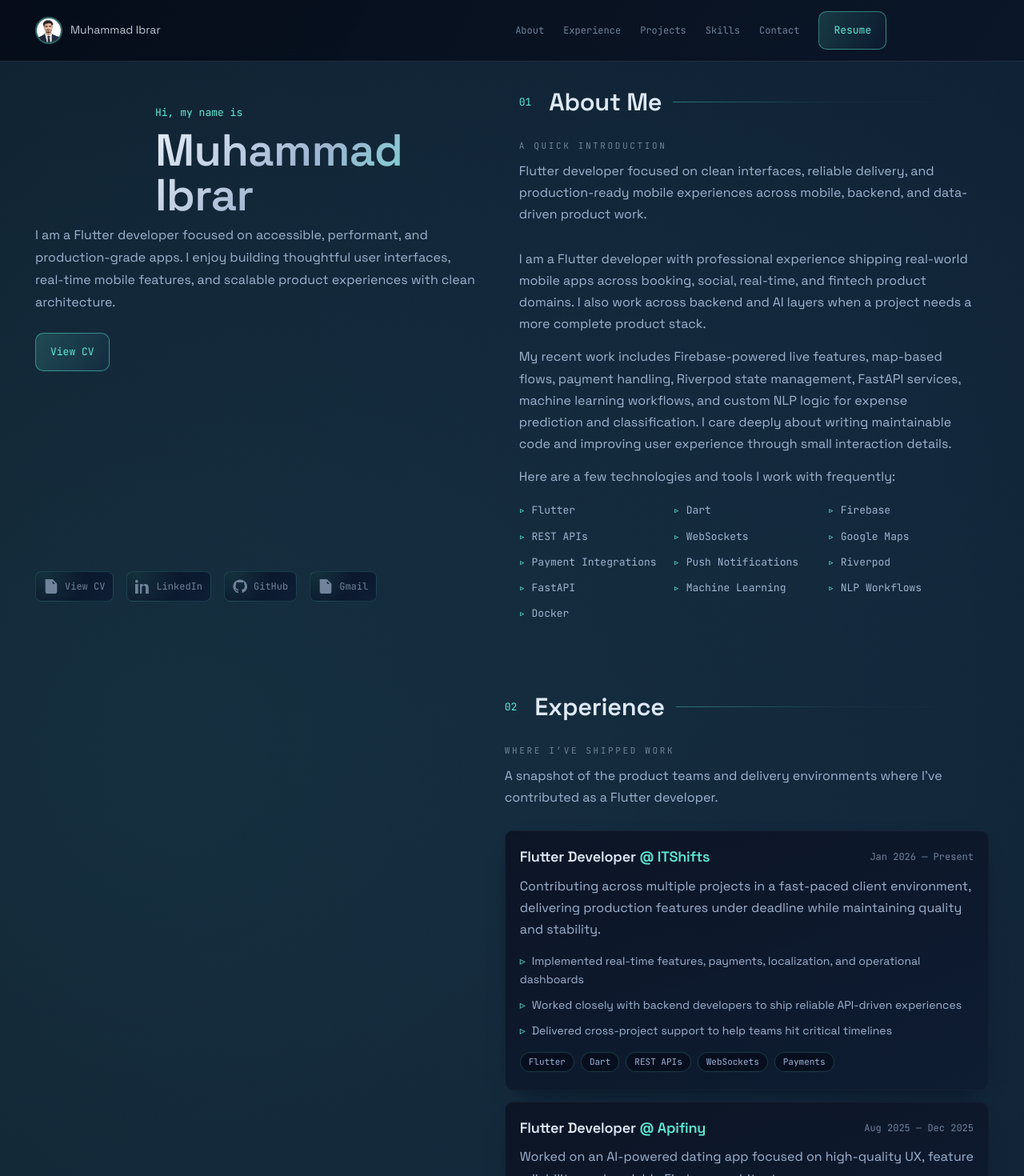
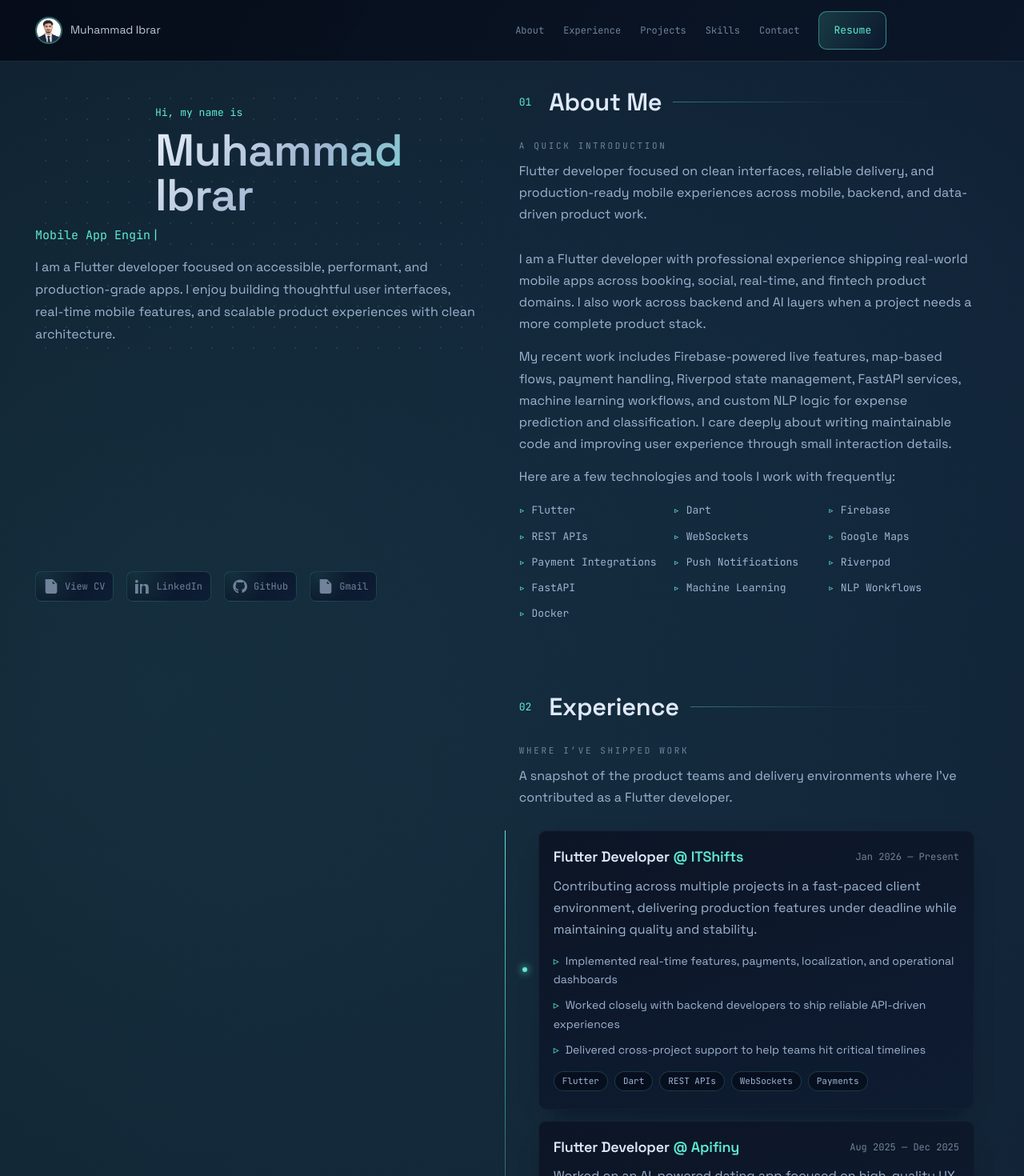
Before and after one commit to IbrarKhanCode/Ibrar-Portfolio, a Next.js app: page / in a window 1280 px wide. Shown: the top 1470 px of the page at 80% size. Built offline with nearby package versions, Linux system fonts and the light colour scheme.

Commit message:
update thebackground and made some ui fixes

```diff
--- a/app/globals.css
+++ b/app/globals.css
@@ -407,6 +407,10 @@ b {
   margin-bottom: 0;
 }
 
+.project-screenshots .genie-slider-stage {
+  width: min(100%, clamp(120px, 23vw, 150px));
+}
+
 .stack-item {
   padding: 22px 18px;
 }
@@ -582,8 +586,8 @@ b {
 }
 
 .genie-dot {
-  width: 7px;
-  height: 7px;
+  width: 5px;
+  height: 5px;
   border-radius: 999px;
   border: 1px solid rgba(148, 163, 184, 0.45);
   background: rgba(148, 163, 184, 0.34);
@@ -593,7 +597,7 @@ b {
 }
 
 .genie-dot.active {
-  width: 18px;
+  width: 14px;
   border-color: var(--accent);
   background: var(--accent);
 }
@@ -747,6 +751,22 @@ b {
 
 .hero-panel {
   padding-top: 20px;
+  position: relative;
+}
+
+.hero-panel::before {
+  content: "";
+  position: absolute;
+  inset: 0;
+  z-index: 0;
+  pointer-events: none;
+  background-image: radial-gradient(circle, rgba(94, 234, 212, 0.12) 1px, transparent 1px);
+  background-size: 26px 26px;
+}
+
+.hero-panel > * {
+  position: relative;
+  z-index: 1;
 }
 
 .hero-heading-row {
@@ -835,17 +855,41 @@ b {
    PORTRAIT – DESKTOP (inside hero heading row)
    ============================================================ */
 
+@property --angle {
+  syntax: '<angle>';
+  initial-value: 0deg;
+  inherits: false;
+}
+
+@keyframes rotate-gradient {
+  0% {
+    --angle: 0deg;
+  }
+  100% {
+    --angle: 360deg;
+  }
+}
+
+@keyframes float {
+  0%, 100% {
+    transform: translateY(0);
+  }
+  50% {
+    transform: translateY(-10px);
+  }
+}
+
 .hero-portrait-card {
   width: 132px;
   height: 132px;
   border-radius: 999px;
-  border: 2px solid var(--border-strong);
-  background: linear-gradient(160deg, rgba(8, 16, 34, 0.7), rgba(12, 26, 52, 0.6));
+  padding: 3px;
+  background: conic-gradient(from var(--angle), #06b6d4, #8b5cf6, #06b6d4);
   overflow: hidden;
   position: relative;
   flex-shrink: 0;
   box-shadow: 0 14px 30px -16px rgba(2, 6, 23, 0.9), 0 0 0 4px rgba(94,234,212,0.1);
-  animation: portraitReveal 0.9s cubic-bezier(0.22,1,0.36,1) 0.05s both;
+  animation: rotate-gradient 4s linear infinite, portraitReveal 0.9s cubic-bezier(0.22,1,0.36,1) 0.05s both, float 4s ease-in-out infinite;
   transition: box-shadow 0.3s ease, border-color 0.3s ease, transform 0.3s ease;
 }
 
@@ -1440,3 +1484,275 @@ b {
     font-size: 28px;
   }
 }
+
+
+/* ============================================================
+   UPGRADE: TASK 4 — Typewriter Effect Styling
+   ============================================================ */
+.hero-typewriter {
+  font-family: var(--font-mono), var(--font-mono-fallback);
+  color: var(--accent);
+  font-size: 15px;
+  min-height: 24px;
+  display: inline-flex;
+  align-items: center;
+  margin-bottom: 12px;
+}
+
+.hero-typewriter::before {
+  content: "";
+  animation: typewriter-labels 16s steps(1) infinite;
+}
+
+.hero-typewriter::after {
+  content: "|";
+  margin-left: 2px;
+  color: var(--accent);
+  animation: cursor-blink 0.8s step-end infinite;
+}
+
+@keyframes cursor-blink {
+  from, to { color: transparent }
+  50% { color: var(--accent) }
+}
+
+@keyframes typewriter-labels {
+  /* "Flutter Developer" */
+  0.0% { content: ""; }
+  0.5% { content: "F"; }
+  1.0% { content: "Fl"; }
+  1.5% { content: "Flu"; }
+  2.0% { content: "Flut"; }
+  2.5% { content: "Flutt"; }
+  3.0% { content: "Flutte"; }
+  3.5% { content: "Flutter"; }
+  4.0% { content: "Flutter "; }
+  4.5% { content: "Flutter D"; }
+  5.0% { content: "Flutter De"; }
+  5.5% { content: "Flutter Dev"; }
+  6.0% { content: "Flutter Deve"; }
+  6.5% { content: "Flutter Devel"; }
+  7.0% { content: "Flutter Develo"; }
+  7.5% { content: "Flutter Develop"; }
+  8.0% { content: "Flutter Develope"; }
+  8.5%, 16.5% { content: "Flutter Developer"; }
+  17.0% { content: "Flutter Develope"; }
+  17.5% { content: "Flutter Develop"; }
+  18.0% { content: "Flutter Develo"; }
+  18.5% { content: "Flutter Devel"; }
+  19.0% { content: "Flutter Deve"; }
+  19.5% { content: "Flutter Dev"; }
+  20.0% { content: "Flutter De"; }
+  20.5% { content: "Flutter D"; }
+  21.0% { content: "Flutter "; }
+  21.5% { content: "Flutter"; }
+  22.0% { content: "Flutte"; }
+  22.5% { content: "Flut"; }
+  23.0% { content: "Flu"; }
+  23.5% { content: "Fl"; }
+  24.0% { content: "F"; }
+  24.5%, 25.0% { content: ""; }
+
+  /* "Mobile App Engineer" */
+  25.5% { content: "M"; }
+  26.0% { content: "Mo"; }
+  26.5% { content: "Mob"; }
+  27.0% { content: "Mobi"; }
+  27.5% { content: "Mobil"; }
+  28.0% { content: "Mobile"; }
+  28.5% { content: "Mobile "; }
+  29.0% { content: "Mobile A"; }
+  29.5% { content: "Mobile Ap"; }
+  30.0% { content: "Mobile App"; }
+  30.5% { content: "Mobile App "; }
+  31.0% { content: "Mobile App E"; }
+  31.5% { content: "Mobile App En"; }
+  32.0% { content: "Mobile App Eng"; }
+  32.5% { content: "Mobile App Engi"; }
+  33.0% { content: "Mobile App Engin"; }
+  33.5% { content: "Mobile App Engine"; }
+  34.0% { content: "Mobile App Enginee"; }
+  34.5%, 41.5% { content: "Mobile App Engineer"; }
+  42.0% { content: "Mobile App Enginee"; }
+  42.5% { content: "Mobile App Engine"; }
+  43.0% { content: "Mobile App Engin"; }
+  43.5% { content: "Mobile App Engi"; }
+  44.0% { content: "Mobile App Eng"; }
+  44.5% { content: "Mobile App En"; }
+  45.0% { content: "Mobile App E"; }
+  45.5% { content: "Mobile App "; }
+  46.0% { content: "Mobile App"; }
+  46.5% { content: "Mobile Ap"; }
+  47.0% { content: "Mobile A"; }
+  47.5% { content: "Mobile "; }
+  48.0% { content: "Mobile"; }
+  48.5% { content: "Mobil"; }
+  49.0% { content: "Mobi"; }
+  49.5% { content: "Mob"; }
+  50.0% { content: "Mo"; }
+  50.5% { content: "M"; }
+  51.0%, 52.0% { content: ""; }
+
+  /* "Firebase Specialist" */
+  52.5% { content: "F"; }
+  53.0% { content: "Fi"; }
+  53.5% { content: "Fir"; }
+  54.0% { content: "Fire"; }
+  54.5% { content: "Fireb"; }
+  55.0% { content: "Fireba"; }
+  55.5% { content: "Firebas"; }
+  56.0% { content: "Firebase"; }
+  56.5% { content: "Firebase "; }
+  57.0% { content: "Firebase S"; }
+  57.5% { content: "Firebase Sp"; }
+  58.0% { content: "Firebase Spe"; }
+  58.5% { content: "Firebase Spec"; }
+  59.0% { content: "Firebase Speci"; }
+  59.5% { content: "Firebase Specia"; }
+  60.0% { content: "Firebase Special"; }
+  60.5% { content: "Firebase Speciali"; }
+  61.0% { content: "Firebase Specialis"; }
+  61.5%, 68.5% { content: "Firebase Specialist"; }
+  69.0% { content: "Firebase Specialis"; }
+  69.5% { content: "Firebase Speciali"; }
+  70.0% { content: "Firebase Special"; }
+  70.5% { content: "Firebase Specia"; }
+  71.0% { content: "Firebase Speci"; }
+  71.5% { content: "Firebase Spec"; }
+  72.0% { content: "Firebase Spe"; }
+  72.5% { content: "Firebase Sp"; }
+  73.0% { content: "Firebase S"; }
+  73.5% { content: "Firebase "; }
+  74.0% { content: "Firebase"; }
+  74.5% { content: "Firebas"; }
+  75.0% { content: "Fireba"; }
+  75.5% { content: "Fireb"; }
+  76.0% { content: "Fire"; }
+  76.5% { content: "Fir"; }
+  77.0% { content: "Fi"; }
+  77.5% { content: "F"; }
+  78.0%, 79.0% { content: ""; }
+
+  /* "Production-Grade UI Builder" */
+  79.3% { content: "P"; }
+  79.6% { content: "Pr"; }
+  79.9% { content: "Pro"; }
+  80.2% { content: "Prod"; }
+  80.5% { content: "Produ"; }
+  80.8% { content: "Produc"; }
+  81.1% { content: "Product"; }
+  81.4% { content: "Producti"; }
+  81.7% { content: "Productio"; }
+  82.0% { content: "Production"; }
+  82.3% { content: "Production-"; }
+  82.6% { content: "Production-G"; }
+  82.9% { content: "Production-Gr"; }
+  83.2% { content: "Production-Gra"; }
+  83.5% { content: "Production-Grad"; }
+  83.8% { content: "Production-Grade"; }
+  84.1% { content: "Production-Grade "; }
+  84.4% { content: "Production-Grade U"; }
+  84.7% { content: "Production-Grade UI"; }
+  85.0% { content: "Production-Grade UI "; }
+  85.3% { content: "Production-Grade UI B"; }
+  85.6% { content: "Production-Grade UI Bu"; }
+  85.9% { content: "Production-Grade UI Bui"; }
+  86.2% { content: "Production-Grade UI Buil"; }
+  86.5% { content: "Production-Grade UI Build"; }
+  86.8% { content: "Production-Grade UI Builde"; }
+  87.1%, 94.1% { content: "Production-Grade UI Builder"; }
+  94.4% { content: "Production-Grade UI Builde"; }
+  94.7% { content: "Production-Grade UI Build"; }
+  95.0% { content: "Production-Grade UI Build"; }
+  95.3% { content: "Production-Grade UI Buil"; }
+  95.6% { content: "Production-Grade UI Bui"; }
+  95.9% { content: "Production-Grade UI Bu"; }
+  96.2% { content: "Production-Grade UI B"; }
+  96.5% { content: "Production-Grade UI "; }
+  96.8% { content: "Production-Grade UI"; }
+  97.1% { content: "Production-Grade U"; }
+  97.4% { content: "Production-Grade "; }
+  97.7% { content: "Production-Grade"; }
+  98.0% { content: "Production-Grad"; }
+  98.3% { content: "Production-Gra"; }
+  98.6% { content: "Production-Gr"; }
+  98.9% { content: "Production-G"; }
+  99.2% { content: "Production-"; }
+  99.5% { content: "Production"; }
+  99.8%, 100.0% { content: ""; }
+}
+
+/* ============================================================
+   UPGRADE: TASK 5 — Scroll Progress Bar Styling
+   ============================================================ */
+.scroll-progress-bar {
+  position: absolute;
+  top: 0;
+  left: 0;
+  height: 2px;
+  z-index: 99;
+  background: linear-gradient(to right, var(--accent), #8b5cf6);
+  border-radius: 0;
+  transition: width 0.1s linear;
+}
+
+/* ============================================================
+   UPGRADE: TASK 6 — Project Card Status Badge Styling
+   ============================================================ */
+.badge.badge-live {
+  border-color: #10b981;
+  color: #34d399;
+  box-shadow: 0 0 10px rgba(16, 185, 129, 0.25);
+  background: rgba(6, 78, 59, 0.4);
+}
+
+.badge.badge-progress {
+  border-color: #f59e0b;
+  color: #fbbf24;
+  box-shadow: 0 0 10px rgba(245, 158, 11, 0.25);
+  background: rgba(120, 53, 4, 0.4);
+}
+
+.badge.badge-featured {
+  border-color: var(--accent);
+  color: var(--accent-strong);
+  box-shadow: 0 0 14px rgba(94, 234, 212, 0.45);
+  background: rgba(17, 94, 89, 0.4);
+}
+
+
+/* ============================================================
+   UPGRADE: TASK 8 — Experience Timeline Styling
+   ============================================================ */
+#experience .stack-list {
+  position: relative;
+  padding-left: 24px;
+}
+
+#experience .stack-list::before {
+  content: "";
+  position: absolute;
+  left: -18px;
+  top: 0;
+  bottom: 0;
+  width: 1px;
+  background: linear-gradient(to bottom, var(--accent), transparent);
+}
+
+#experience .stack-item {
+  position: relative;
+}
+
+#experience .stack-item::before {
+  content: "";
+  position: absolute;
+  left: -21px;
+  top: 50%;
+  transform: translateY(-50%);
+  width: 6px;
+  height: 6px;
+  border-radius: 50%;
+  background: var(--accent);
+  box-shadow: 0 0 8px 2px rgba(94, 234, 212, 0.5);
+  z-index: 2;
+}
--- a/components/Contact.tsx
+++ b/components/Contact.tsx
@@ -85,8 +85,6 @@ export default function Contact() {
               <button type="submit" className="contact-submit">
                 Send Message
               </button>
-
-              <p className="contact-status">This will open your email app with the message pre-filled.</p>
             </form>
           </div>
         </div>
--- a/components/Experience.tsx
+++ b/components/Experience.tsx
@@ -33,7 +33,7 @@ const experiences = [
 
 export default function Experience() {
   return (
-    <section id="experience" className="content-section">
+    <section id="experience" className="content-section section-content-inset">
       <SectionHeading
         index="02"
         title="Experience"
--- a/components/Hero.tsx
+++ b/components/Hero.tsx
@@ -22,7 +22,8 @@ export default function Hero() {
       {/* ── Heading row with desktop portrait + name ── */}
       <div className="hero-heading-row">
         {/* Desktop portrait card (hidden on mobile via CSS) */}
-        <div className="hero-portrait-card">
+        <div className="hero-portrait-card" style={{ position: "relative" }}>
+          <div style={{ borderRadius: "999px", overflow: "hidden", width: "100%", height: "100%", position: "relative" }}>
             <Image
               src="/ibrar.png"
               alt="Muhammad Ibrar"
@@ -31,6 +32,7 @@ export default function Hero() {
               className="hero-portrait-image"
               loading="eager"
             />
+          </div>
         </div>
 
         <div className="hero-heading-copy">
@@ -43,24 +45,19 @@ export default function Hero() {
         </div>
       </div>
 
+      <div className="hero-typewriter"></div>
+
       <p className="hero-summary">
         I am a Flutter developer focused on accessible, performant, and production-grade apps.
         I enjoy building thoughtful user interfaces, real-time mobile features, and scalable
         product experiences with clean architecture.
       </p>
 
+
+
       {/* hero jump links removed */}
 
-      <div className="hero-actions">
-        <a
-          href="/cv/Muhammad%20Ibrar%20Flutter.pdf"
-          target="_blank"
-          rel="noopener noreferrer"
-          className="btn-accent"
-        >
-          View CV
-        </a>
-      </div>
+
     </section>
   );
 }
```
Also changed, not shown: components/Navbar.tsx (+9 -2 lines), components/Projects.tsx (+9 -1 lines). Lines whose indentation alone changed are shown as unchanged.
